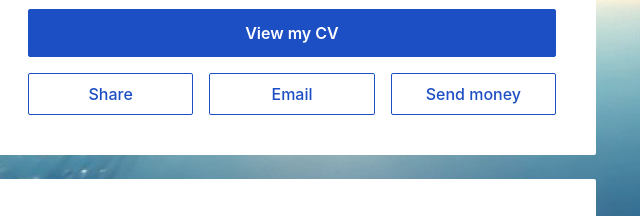
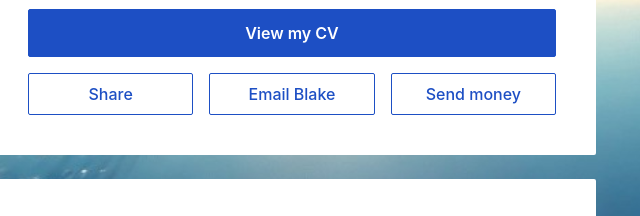
Before and after one commit to bbertucc/b3b.bio, a plain HTML site: page index.html in a window 1280 px wide. Shown: the part 548-764 px from the top of the page, 348-988 px from the left. Drawn offline with Linux system fonts and the light colour scheme.

Commit message:
Label email button 'Email Blake'
Co-Authored-By: Claude Opus 5.5 <noreply@anthropic.com>
Claude-Session: https://claude.ai/code/session_01ReZKd3hTou39C6nnSfKhm1

```diff
--- a/index.html
+++ b/index.html
@@ -100,7 +100,7 @@
         <a class="button button--primary" href="https://philosophers.group/">Read my blog</a>
         <a class="button button--primary" href="https://docs.google.com/document/d/1u48mnlhNHiqegyAvbfPsEX5JWEaWqIml7_xhYKc1ISY/edit">View my CV</a>
         <button type="button" class="button" data-open="share" aria-haspopup="dialog">Share</button>
-        <a class="button" href="mailto:veneer.bulrush1i@icloud.com?subject=Hello%20from%20b3b.bio">Email<span class="sr-only"> Blake</span></a>
+        <a class="button" href="mailto:veneer.bulrush1i@icloud.com?subject=Hello%20from%20b3b.bio">Email Blake</a>
         <button type="button" class="button" data-open="money" aria-haspopup="dialog">Send money</button>
       </div>
     </section>
```
